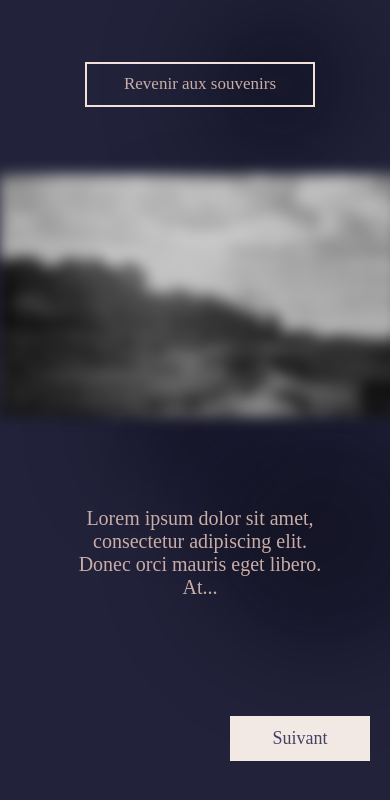
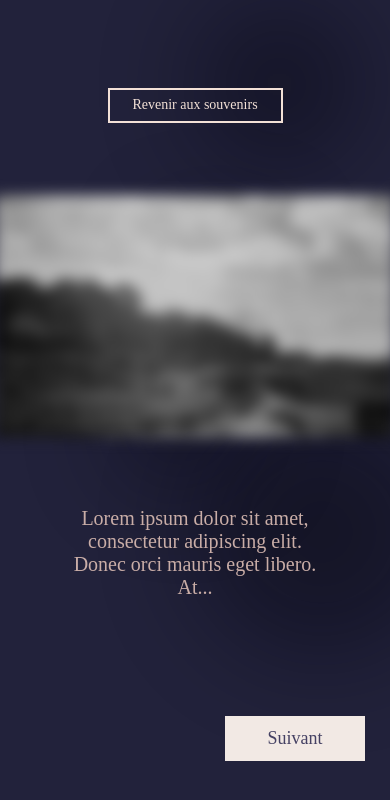
Before and after one commit to lmalucell001/Memories, a plain HTML site: page secondsouvenir.html in a window 390 px wide. Shown: the top 800 px of the page. Drawn offline with Linux system fonts and the light colour scheme; a web font is replaced by a local one.

Commit message:
flsjguhuifgiuhgifdghbfilonv

```diff
--- a/style.css
+++ b/style.css
@@ -35,6 +35,7 @@ body{
     border: solid;
     border-color: #F3E1D7;
     border-width: 2px;
+    color: #F3E1D7;
 
 }
 .inside_body .precedentbutton{
@@ -181,7 +182,6 @@ body{
 .inside_body .button1{
     font-weight: normal;
     font-family: 'Zenkaku medium';
-    color: var(--couleur4);
     font-size: 1.5em;
 }
 .inside_body .precedentbutton{
@@ -204,9 +204,9 @@ body{
         font-size: 10px;
     }
     .inside_body .button1{
-        width: 230px;
-        height: 45px;
-        font-size: 17px;
+        width: 175px;
+        height: 35px;
+        font-size: 14px;
     }
     .outside_body .button1{
         width: 291px;
@@ -232,6 +232,9 @@ body{
         width: 140px;
         height: 45px;
         font-size: 18px;
+    }
+    .image_sel{
+        width: 100%;
     }
 }
 @media screen and (min-width: 620px){
@@ -369,6 +372,8 @@ body{
 .foregroundinside{
     height: 100vh;
     display: grid;
+    justify-content: center;
+    align-items: center;
     grid-template-columns: 1fr;
     grid-template-rows: 1fr 1fr 1fr 1fr;
 }
@@ -382,7 +387,7 @@ body{
 .retourSel{
     display: flex;
     height: 20vh;
-    width: 30%;
+    width: 100%;
 }
 .suivant{
     display: grid;
```
